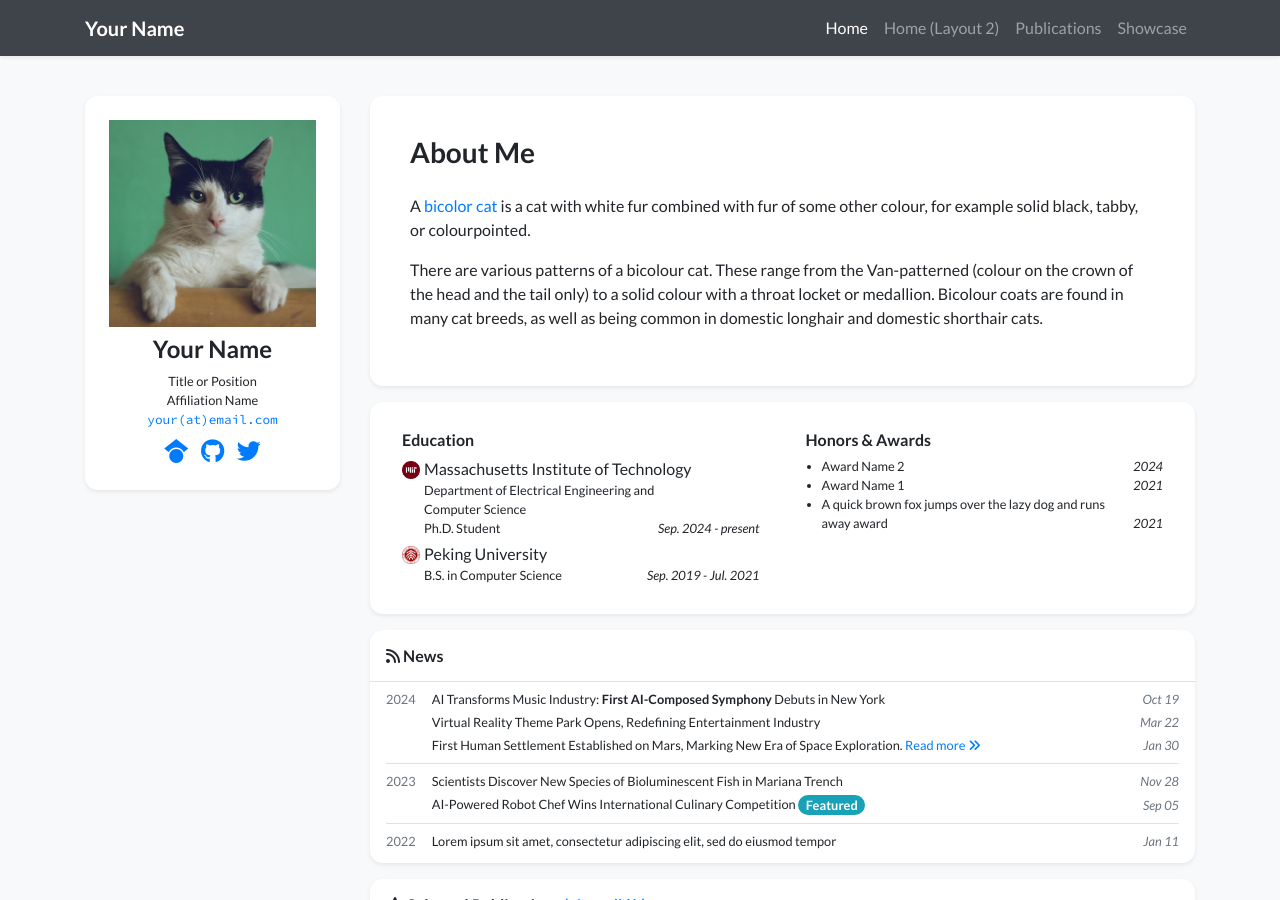
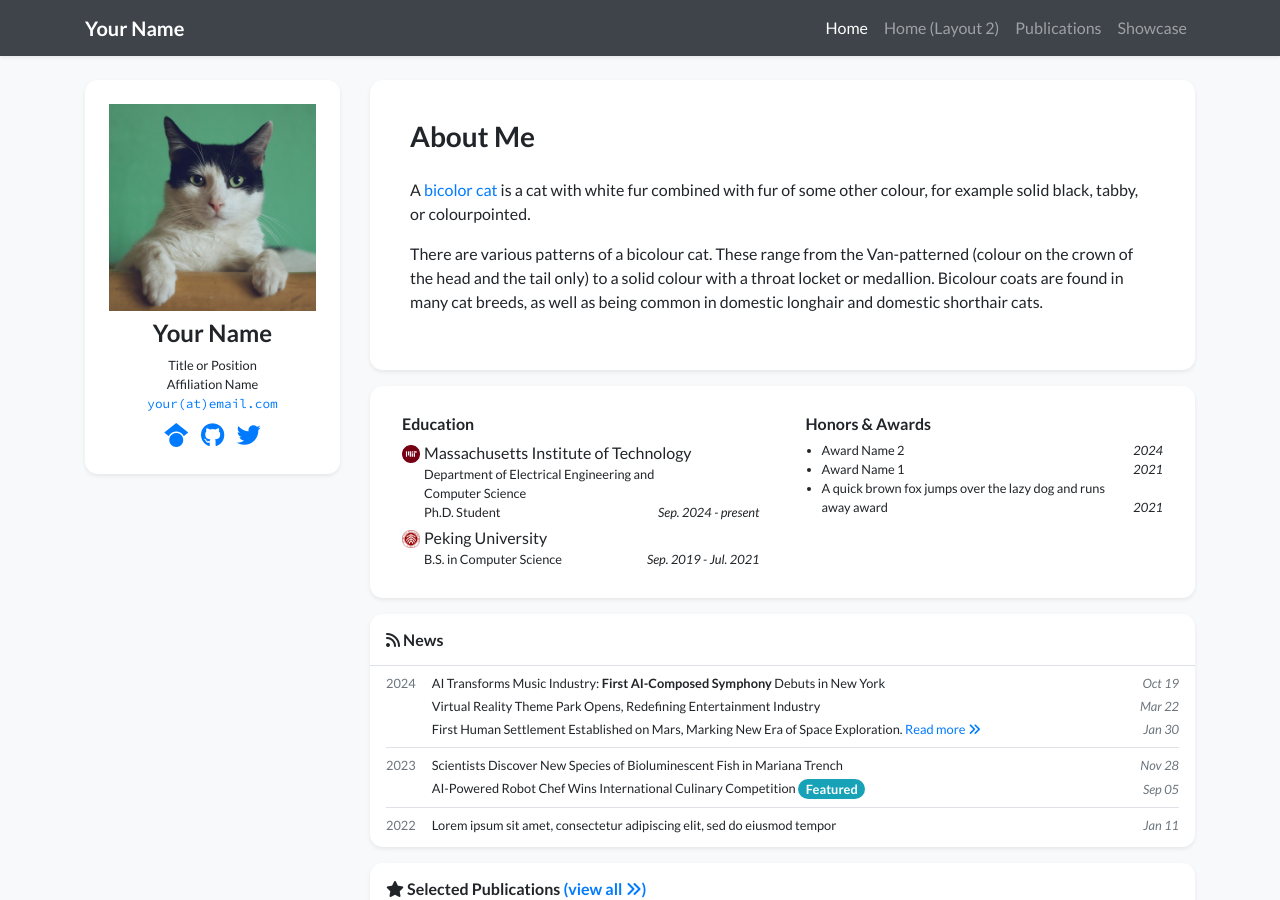
Before and after one commit to zhenGeLin/zhenGeLin.github.io, a Jekyll site: the page built from index.html, in a window 1280 px wide and 900 px high. Built offline with Jekyll 4.4.1, drawn with Linux system fonts in a browser that asks for light colours; nearby versions of some CDN libraries; a style sheet for code colours, icons or effects is not loaded.

Commit message:
Remove unnecessary top margin from profile cards

```diff
--- a/_includes/widgets/profile_card_bio_only.html
+++ b/_includes/widgets/profile_card_bio_only.html
@@ -1,4 +1,4 @@
-<div class="row mt-3">
+<div class="row">
     <div class="col">
         <div class="card border-0 shadow-sm bg-white">
             <div class="card-body p-4">
--- a/_includes/widgets/profile_card_mini.html
+++ b/_includes/widgets/profile_card_mini.html
@@ -1,4 +1,4 @@
-<div class="row sticky-top mt-3" style="top: 80px">
+<div class="row sticky-top" style="top: 80px">
     <div class="col">
         <div class="card border-0 shadow-sm bg-white">
             <div class="card-body px-4 pt-4 pb-3">
```
